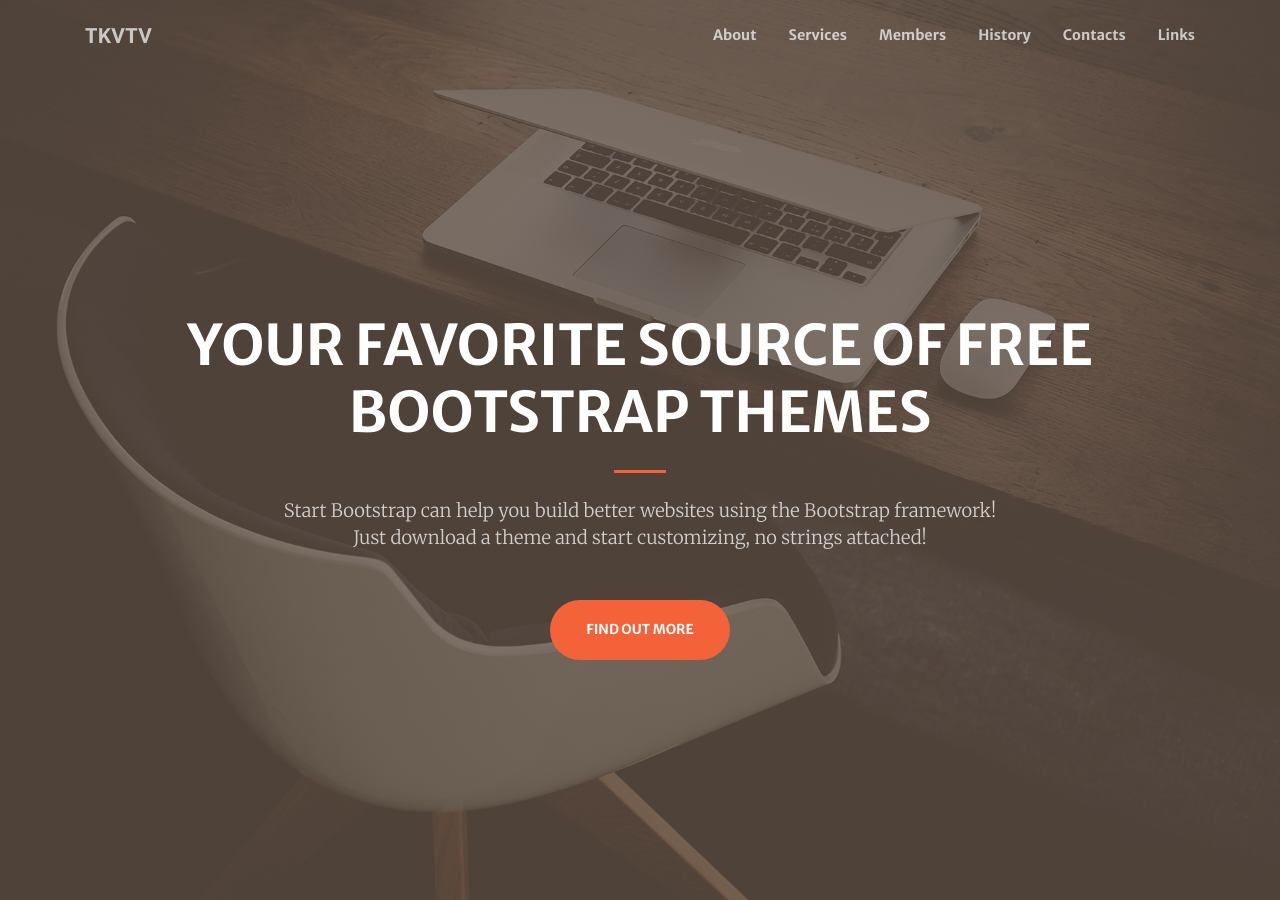
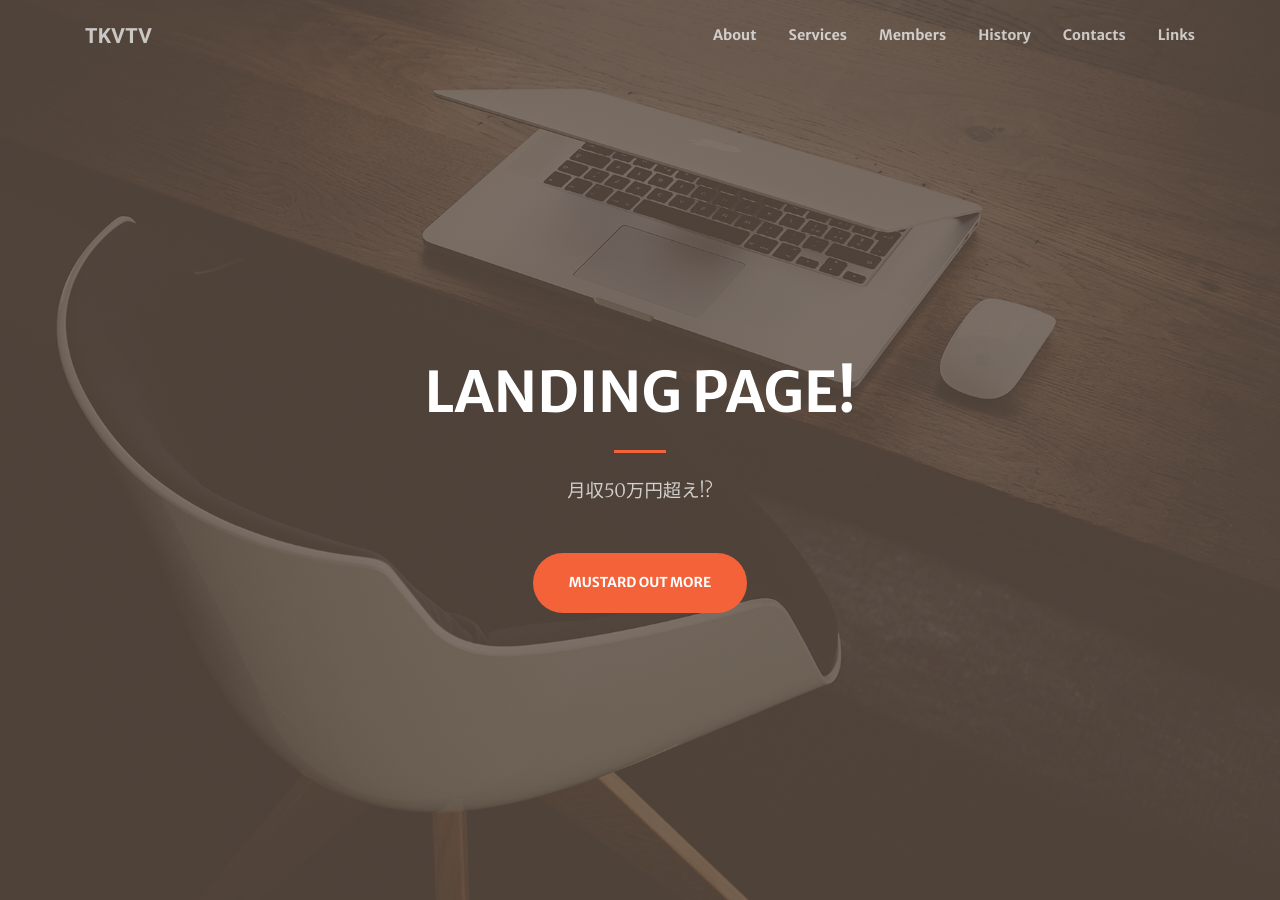
Before and after one commit to takagotch/page70, a Jekyll site: the page built from index.md, in a window 1280 px wide and 900 px high. Built offline with Jekyll 4.4.1, drawn with Linux system fonts in a browser that asks for light colours; nearby versions of some CDN libraries.

Commit message:
Update index.md

```diff
--- a/index.md
+++ b/index.md
@@ -1,12 +1,11 @@
 ---
 layout: home
 header:
-  title: Your Favorite Source of Free Bootstrap Themes
+  title: Landing page!
   text: >
-    Start Bootstrap can help you build better websites using the Bootstrap
-    framework! Just download a theme and start customizing, no strings attached!
+    月収50万円超え!?
   action: # action button is optional
-    label: Find Out More
+    label: Mustard out More
     url: '#about'
 
 
```
